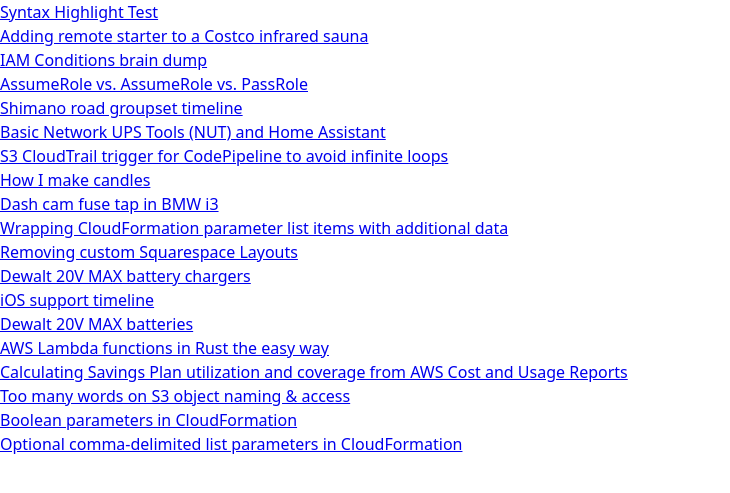
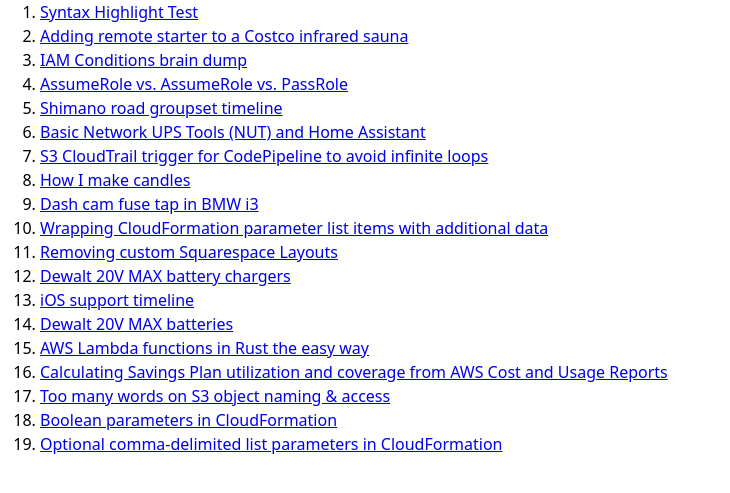
Before and after one commit to farski/awholenother.com, a Jekyll site: the page built from index.md, in a window 1280 px wide. Shown: the top 493 px of the page, without its empty margins (0-730 px from the left). Built offline with Jekyll 4.4.1, drawn with Linux system fonts in a browser that asks for light colours.

Commit message:
Index list

```diff
--- a/_layouts/index.html
+++ b/_layouts/index.html
@@ -4,8 +4,12 @@
 
 {{ content }}
 
-{%- for post in site.posts -%}
-  <a class="post-link" href="{{ post.url | relative_url }}">
-    <p>{{ post.title | escape }}</p>
-  </a>
-{%- endfor -%}
+<ol>
+  {%- for post in site.posts -%}
+    <li>
+      <a class="post-link" href="{{ post.url | relative_url }}">
+        {{ post.title | escape }}
+      </a>
+    </li>
+  {%- endfor -%}
+</ol>
```
